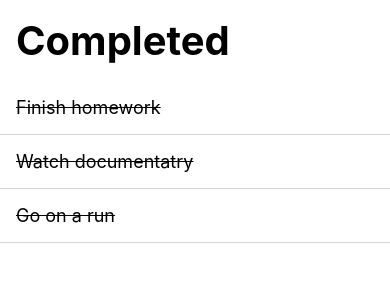
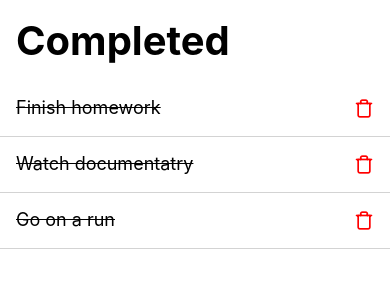
Before and after one commit to norbusonam/react-native-todo, a React Native app: screen / in a window 390 px wide. Both pictures are taken after a click on the button "SHOW COMPLETED". Shown: the top 299 px of the page. Built offline with nearby package versions, Linux system fonts and the light colour scheme.

Commit message:
delete completed todo functionality

```diff
--- a/App.tsx
+++ b/App.tsx
@@ -50,11 +50,15 @@ const App: React.FC = () => {
     }));
   }
 
+  const deleteTodo = (id: string) => {
+    setTodos((prev) => prev.filter((todo) => todo.id !== id));
+  }
+
   return (
     <SafeAreaView style={styles.appContainer}>
       <StatusBar />
       <Header isViewingCompleted={isViewingCompleted}/>
-      <TodoList todos={getTodosToDisplay()} toggleTodoCompletion={toggleTodoCompletion} updateTodoTitle={updateTodoTitle} />
+      <TodoList todos={getTodosToDisplay()} toggleTodoCompletion={toggleTodoCompletion} updateTodoTitle={updateTodoTitle} deleteTodo={deleteTodo} />
       <Footer isViewingCompleted={isViewingCompleted} toggleIsViewingCompleted={toggleIsViewingCompleted} createNewTodo={createNewTodo} />
     </SafeAreaView>
   );
--- a/componenets/TodoList.tsx
+++ b/componenets/TodoList.tsx
@@ -7,12 +7,13 @@ interface TodoListProps {
   todos: Todo[];
   toggleTodoCompletion: (id: string, isComplete: boolean) => void;
   updateTodoTitle: (id: string, title: string) => void;
+  deleteTodo: (id: string) => void;
 }
 
 const TodoList: React.FC<TodoListProps> = (props) => {
   return (
     <View style={styles.todoListContainer}>
-      <FlatList data={props.todos} keyExtractor={(item) => item.id} renderItem={({ item }) => <TodoListItem todo={item} toggleTodoCompletion={props.toggleTodoCompletion} updateTodoTitle={props.updateTodoTitle}/>} />
+      <FlatList data={props.todos} keyExtractor={(item) => item.id} renderItem={({ item }) => <TodoListItem todo={item} toggleTodoCompletion={props.toggleTodoCompletion} updateTodoTitle={props.updateTodoTitle} deleteTodo={props.deleteTodo} />} />
     </View>
   );
 }
--- a/componenets/TodoListItem.tsx
+++ b/componenets/TodoListItem.tsx
@@ -2,6 +2,7 @@ import React, { useState } from 'react';
 import { StyleSheet, View, Text, StyleProp, TextStyle, LayoutAnimation, LayoutAnimationConfig, Alert } from 'react-native';
 import { Todo } from '../interfaces/Todo';
 import * as Haptics from 'expo-haptics';
+import { Feather } from '@expo/vector-icons';
 
 const layoutAnimConfig: LayoutAnimationConfig = {
   duration: 300,
@@ -19,6 +20,7 @@ export type Props = {
   todo: Todo;
   toggleTodoCompletion: (id: string, isComplete: boolean) => void;
   updateTodoTitle: (id: string, title: string) => void;
+  deleteTodo: (id: string) => void;
 }
 
 const TodoListItem: React.FC<Props> = (props: Props) => {
@@ -37,7 +39,7 @@ const TodoListItem: React.FC<Props> = (props: Props) => {
     todoStyles.push(styles.todoPendingReactivate);
   }
 
-  const handleLongPress = () => {
+  const handleLongPressTodo = () => {
     // check if action is already pending
     if (!isPendingComplete && !isPendingReactivate) {
       // complete todo
@@ -62,7 +64,7 @@ const TodoListItem: React.FC<Props> = (props: Props) => {
     }
   }
 
-  const handlePress = () => {
+  const handlePressTodo = () => {
     if (!isPendingComplete && !isPendingReactivate && !props.todo.isCompleted) {
       Alert.prompt('Edit Todo', 'Enter a new title', (title) => {
         props.updateTodoTitle(props.todo.id, title);
@@ -70,9 +72,17 @@ const TodoListItem: React.FC<Props> = (props: Props) => {
     }
   }
 
+  const handlePressTrash = () => {
+    props.deleteTodo(props.todo.id);
+    LayoutAnimation.configureNext(layoutAnimConfig);
+  }
+
   return (
     <View style={styles.todoContainer}>
-      <Text style={todoStyles} onLongPress={handleLongPress} onPress={handlePress}>{props.todo.title}</Text>
+      <Text style={todoStyles} onLongPress={handleLongPressTodo} onPress={handlePressTodo}>{props.todo.title}</Text>
+      {props.todo.isCompleted && !isPendingReactivate && (
+        <Feather name="trash" size={20} color="red" onPress={handlePressTrash} />
+      )}
     </View>
   );
 }
@@ -82,7 +92,8 @@ const styles = StyleSheet.create({
     paddingHorizontal: 16,
     paddingVertical: 16,
     borderBottomWidth: 1,
-    borderColor: 'lightgray'
+    borderColor: 'lightgray',
+    flexDirection: 'row',
   },
   todoComplete: {
     textDecorationLine: 'line-through'
@@ -96,7 +107,8 @@ const styles = StyleSheet.create({
     color: 'green'
   },
   todoText: {
-    fontSize: 18
+    fontSize: 18,
+    flexGrow: 1,
   }
 });
 
```
